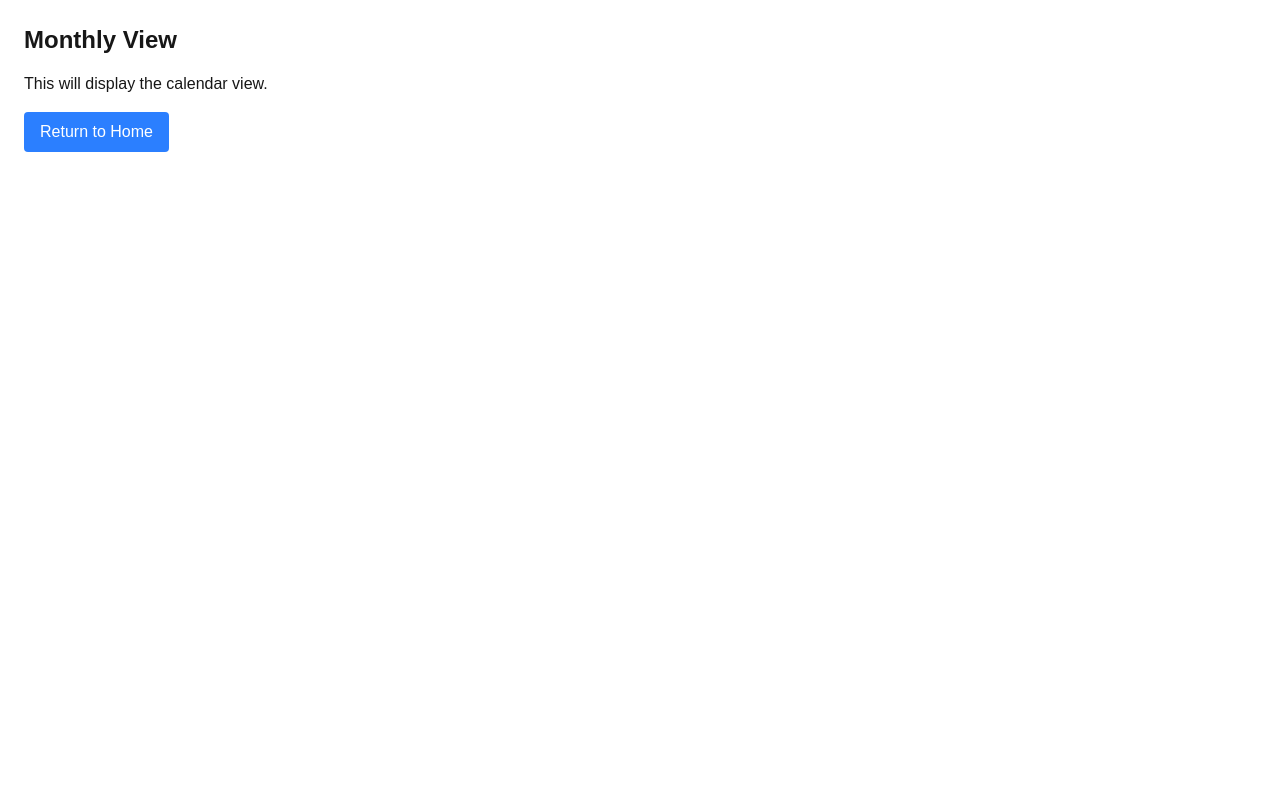
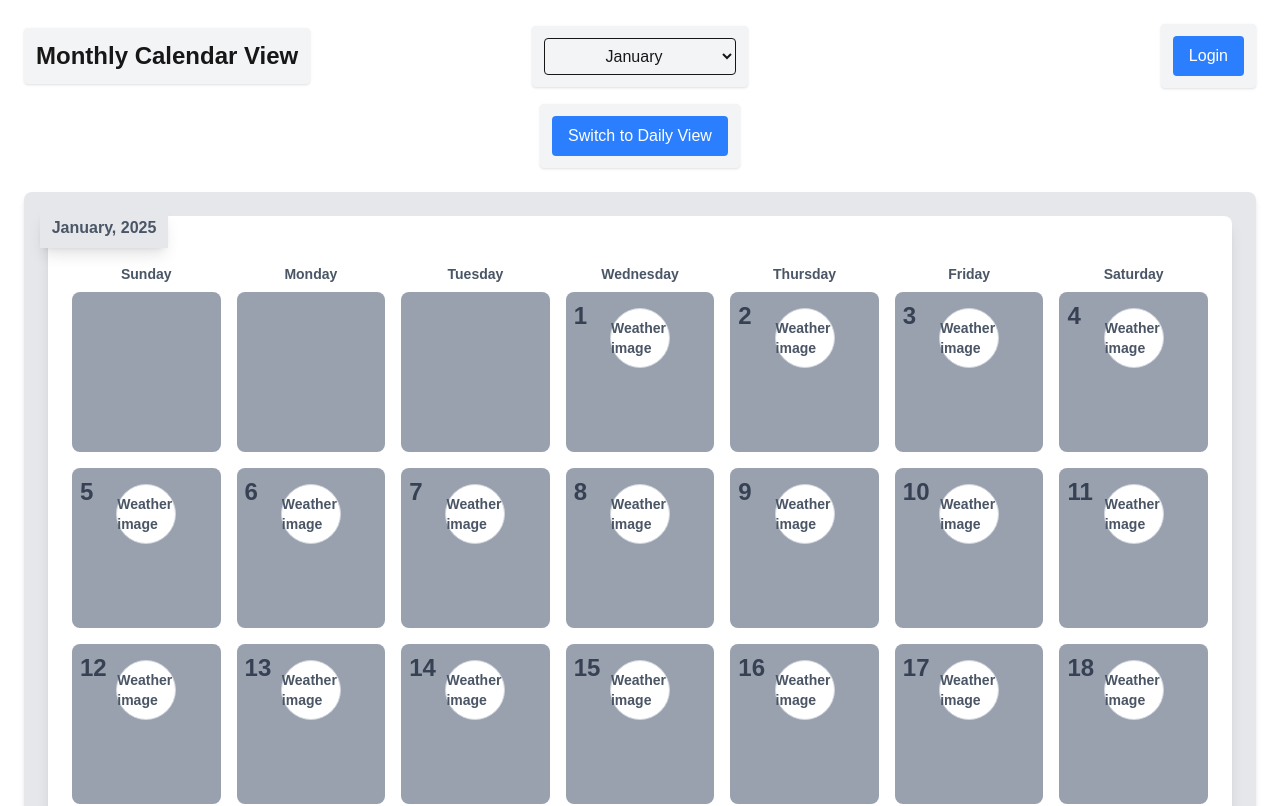
Before and after one commit to cjs01978/groupproject, a Next.js app: page /monthly in a window 1280 px wide. Shown: the top 806 px of the page. Built offline with nearby package versions, Linux system fonts and the light colour scheme.

Commit message:
monthly page updates

```diff
--- a/src/app/monthly/page.tsx
+++ b/src/app/monthly/page.tsx
@@ -1,23 +1,165 @@
 'use client';
 import { useRouter } from 'next/navigation';
+import { useEffect, useState } from 'react';
 
 export default function MonthlyPage() {
   const router = useRouter();
+  const [isLoggedIn, setIsLoggedIn] = useState(false);
+  const [selectedMonth, setSelectedMonth] = useState('January'); // initial month
+  const year = 2025; // set year
+
+  const daysOfWeek = ['Sunday', 'Monday', 'Tuesday', 'Wednesday', 'Thursday', 'Friday', 'Saturday'];
+
+  // days of month methods
+  const getDaysInMonth = (month: string, year: number) => {
+    const monthIndex = new Date(`${month} 1, ${year}`).getMonth();
+    return new Date(year, monthIndex + 1, 0).getDate();
+  };
+  const getFirstDayOfMonth = (month: string, year: number) => {
+    const monthIndex = new Date(`${month} 1, ${year}`).getMonth();
+    return new Date(year, monthIndex, 1).getDay();
+  };
+  const daysInMonth = getDaysInMonth(selectedMonth, year);
+  const firstDayOfMonth = getFirstDayOfMonth(selectedMonth, year);
+  const totalDays = firstDayOfMonth + daysInMonth;
+  const rows = Math.ceil(totalDays / 7);
+
+
+
+  useEffect(() => {
+    const storedLogin = localStorage.getItem('isLoggedIn');
+    if (storedLogin === 'true') {
+      setIsLoggedIn(true);
+    }
+  }, []);
+
+  useEffect(() => {
+    localStorage.setItem('isLoggedIn', isLoggedIn.toString());
+  }, [isLoggedIn]);
 
   const handleReturnHome = () => {
     router.push('/');
   };
 
+  const handleLoginLogout = () => {
+    if (isLoggedIn) {
+      setIsLoggedIn(false);
+    } else {
+      setIsLoggedIn(true);
+      router.push('/login');
+    }
+  };
+
+
+
   return (
-    <div className="p-6">
-      <h1 className="text-2xl font-bold mb-4">Monthly View</h1>
-      <p>This will display the calendar view.</p>
-      <button
-        onClick={handleReturnHome}
-        className="mt-4 bg-blue-500 text-white px-4 py-2 rounded"
-      >
-        Return to Home
-      </button>
+    <div className="min-h-screen bg-white p-6 flex flex-col overflow-auto">
+      {/* Header row */}
+      <div className="grid grid-cols-3 items-center mb-4 gap-4">
+        <div className="bg-gray-100 p-3 rounded shadow justify-self-start">
+          {/* title of page */}
+          <h1 className="text-2xl font-bold">Monthly Calendar View</h1>
+        </div>
+
+        <div className="bg-gray-100 p-3 rounded shadow justify-self-center">
+          {/* drop down for months */}
+          <select
+            value={selectedMonth}
+            onChange={(e) => setSelectedMonth(e.target.value)}
+            className="border px-3 py-2 rounded w-48 text-center"
+          >
+            {[
+              'January', 'February', 'March', 'April', 'May', 'June',
+              'July', 'August', 'September', 'October', 'November', 'December',
+            ].map((month) => (
+              <option key={month} value={month}>
+                {month}
+              </option>
+            ))}
+          </select>
+        </div>
+
+
+        <div className="bg-gray-100 p-3 rounded shadow justify-self-end">
+          <button
+            onClick={handleLoginLogout}
+            className="bg-blue-500 text-white px-4 py-2 rounded"
+          >
+            {isLoggedIn ? 'Logout' : 'Login'}
+          </button>
+        </div>
+      </div>
+
+      {/* editing message only when logged in */}
+      {isLoggedIn && (
+        <div className="bg-gray-800 p-4 rounded shadow-md mb-6 flex justify-between items-start">
+          <div className="text-white font-semibold text-center w-full">
+            <div className="text-lg mb-2">Editing Mode</div>
+            <p className="text-sm">
+              How to use: Click on a day to add activities. Delete or edit with the appropriate icons.
+            </p>
+          </div>
+        </div>
+      )}
+
+
+      <div className="flex justify-center mb-6">
+        <div className="bg-gray-100 p-3 rounded shadow">
+          <button
+            onClick={handleReturnHome}
+            className="bg-blue-500 text-white px-4 py-2 rounded">
+            Switch to Daily View
+          </button>
+        </div>
+      </div>
+
+      {/* days of month container */}
+      <div className="flex justify-center mb-6 flex-grow">
+        <div className="bg-gray-200 p-6 rounded-lg shadow-md w-full relative">
+          <div className="bg-white p-6 rounded-lg shadow-lg pt-12">
+            {/* tab displaying month, year */}
+            <div className="absolute top-0 left-0 transform translate-x-0 translate-y-0 mt-4 ml-4 w-32 text-center bg-gray-200 p-2 rounded-t-md shadow-lg">
+              <span className="text-gray-600 font-semibold">{`${selectedMonth}, ${year}`}</span>
+            </div>
+            {/* days of the week */}
+            <div className="grid grid-cols-7 gap-4 mb-2 text-center">
+              {daysOfWeek.map((day) => (
+                <div key={day} className="text-sm font-semibold text-gray-600">
+                  {day}
+                </div>
+              ))}
+            </div>
+
+            {/* days grid */}
+            <div className="grid grid-cols-7 gap-4">
+              {/* creates empty boxes for days not in month*/}
+              {[...Array(firstDayOfMonth)].map((_, index) => (
+                <div key={`empty-${index}`} className="bg-gray-400 rounded-lg h-40"></div>
+              ))}
+
+              {/* days of month */}
+              {[...Array(daysInMonth)].map((_, index) => (
+                <div
+                  key={index}
+                  className="bg-gray-400 rounded-lg h-40 flex flex-col items-center justify-start relative">
+                  <div className="absolute top-2 left-2 text-2xl font-bold text-gray-700">
+                    {index + 1}
+                  </div>
+                  {/* weather image */}
+                  <div className="w-9 h-9 sm:w-12 sm:h-12 md:w-15 md:h-15 bg-white rounded-full flex items-center justify-center border border-gray-300 absolute top-4">
+                    <p className="text-xs sm:text-sm font-semibold text-gray-600">Weather image</p>
+                  </div>
+                </div>
+              ))}
+
+              {/* empty days following days of month */}
+              {[...Array(42 - (firstDayOfMonth + daysInMonth))].map((_, index) => (
+                <div key={`empty-after-${index}`} className="bg-gray-400 rounded-lg h-40"></div>
+              ))}
+            </div>
+          </div>
+        </div>
+      </div>
     </div>
   );
 }
```
